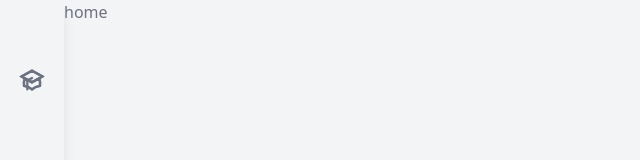
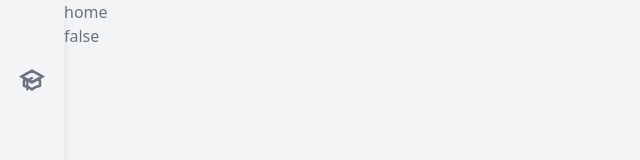
Before and after one commit to albaehaki/albaehaki-porto, a React (Create React App) app: page / in a window 1280 px wide. Shown: the top 160 px of the page, without its empty margins (0-640 px from the left). Built offline with nearby package versions, Linux system fonts and the light colour scheme.

Commit message:
added redux toolkit

```diff
--- a/package.json
+++ b/package.json
@@ -16,6 +16,7 @@
     "@types/react-router-dom": "^5.3.3",
     "react": "^17.0.2",
     "react-dom": "^17.0.2",
+    "react-redux": "^7.2.6",
     "react-router-dom": "^6.2.2",
     "react-scripts": "5.0.0",
     "simple-icons": "^6.12.0",
--- a/src/components/contents/pages/home.tsx
+++ b/src/components/contents/pages/home.tsx
@@ -1,7 +1,24 @@
 import React from "react";
+import { UseAppSelector, useAppDispatch } from "../../../redux/Hook";
+import { DarkModeOn, selectDark } from "../../../redux/Slice/DarkSlice";
 
-const home = () => {
-  return <div>home</div>;
+const Home = () => {
+  const dark = UseAppSelector(selectDark);
+  const dispatch = useAppDispatch();
+  console.log(dark);
+
+  return (
+    <div>
+      <p>home</p>
+      <button
+        onClick={() => {
+          dispatch(DarkModeOn());
+        }}
+      >
+        {dark ? "true" : "false"}
+      </button>
+    </div>
+  );
 };
 
-export default home;
+export default Home;
--- a/src/components/header/header.tsx
+++ b/src/components/header/header.tsx
@@ -12,7 +12,7 @@ import {
 const header = () => {
   const style: any = `w-7`;
   return (
-    <div className="grid lg:w-[5%] h-[10%] lg:h-screen shadow-lg">
+    <div className="grid lg:w-[5%] h-[10%] lg:h-screen md:shadow lg:shadow-lg">
       <div className="flex lg:flex-col justify-around">
         <Link className="m-auto" to="/education">
           <AcademicCapIcon className={style} />
--- a/src/index.tsx
+++ b/src/index.tsx
@@ -3,10 +3,14 @@ import ReactDOM from "react-dom";
 import "./index.css";
 import App from "./App";
 import { BrowserRouter } from "react-router-dom";
+import { Provider } from "react-redux";
+import { store } from "./redux/Store";
 
 ReactDOM.render(
   <BrowserRouter>
-    <App />
+    <Provider store={store}>
+      <App />
+    </Provider>
   </BrowserRouter>,
   document.getElementById("root")
 );
--- /dev/null
+++ b/src/redux/Hook.ts
@@ -0,0 +1,5 @@
+import { TypedUseSelectorHook, useDispatch, useSelector } from "react-redux";
+import type { RootState, AppDispatch } from "./Store";
+
+export const useAppDispatch = () => useDispatch<AppDispatch>();
+export const UseAppSelector: TypedUseSelectorHook<RootState> = useSelector;
--- /dev/null
+++ b/src/redux/Slice/DarkSlice.ts
@@ -0,0 +1,26 @@
+import { createSlice } from "@reduxjs/toolkit";
+import { RootState } from "../Store";
+
+export interface DarkState {
+    value: boolean;
+}
+
+const initialState: DarkState = {
+    value: false,
+}
+
+export const DarkSlice = createSlice({
+    name: 'dark',
+    initialState,
+    reducers:{
+        DarkModeOn: (state) => {
+            state.value = !state.value;
+        }
+    }
+})
+
+export const { DarkModeOn } =DarkSlice.actions;
+
+export const selectDark = (state: RootState) => state.darkmode.value;
+
+export default DarkSlice.reducer;
--- /dev/null
+++ b/src/redux/Store.ts
@@ -0,0 +1,11 @@
+import DarkReducer from "./Slice/DarkSlice";
+import { configureStore } from "@reduxjs/toolkit";
+
+export const store = configureStore({
+    reducer: {
+        darkmode: DarkReducer,
+    },
+});
+
+export type AppDispatch = typeof store.dispatch;
+export type RootState = ReturnType<typeof store.getState>;
```
Also changed, not shown: 1 other file (tests, documents, lock files or other folders).
